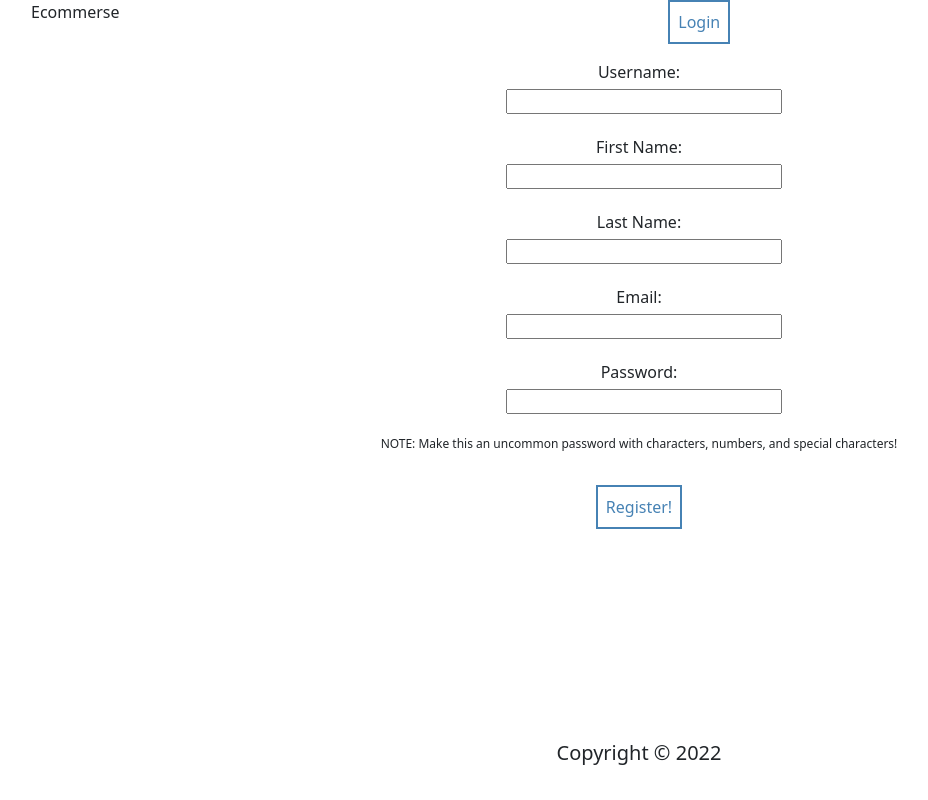
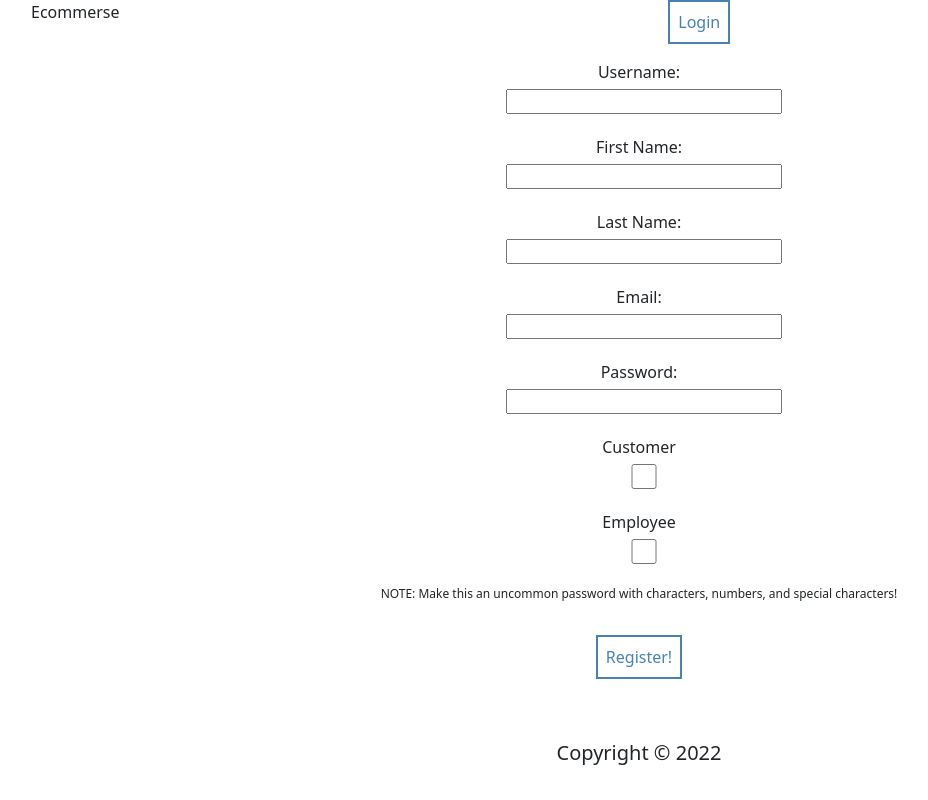
Before and after one commit to michael-prye/Ecommerce-website, a React (Create React App) app in the folder frontend/: page /register in a window 1280 px wide. Shown: the whole page, without its empty margins (1-929 px from the left). Built offline with nearby package versions, Linux system fonts and the light colour scheme.

Commit message:
Added conditional rendering if user has no address

```diff
--- a/frontend/src/components/ProfileAddresses/ProfileAddresses.jsx
+++ b/frontend/src/components/ProfileAddresses/ProfileAddresses.jsx
@@ -5,7 +5,8 @@ import useAuth from "../../hooks/useAuth";
 const ProfileAddresses = () => {
 
     const [user, token] = useAuth();
-    const [addresses, setAddresses] =useState(null)
+    const [addresses, setAddresses] =useState([])
+    const [createAddressModal, setCreateAddressModal] =useState(false)
 
 
     async function getAddress(){
@@ -24,11 +25,25 @@ const ProfileAddresses = () => {
 
     return (
         <div>
-            <div className="addresses">
-                {addresses.map((address)=>(
-                    <h1>{address.street}</h1>
+            <button onClick={()=>setCreateAddressModal(true)}>Add Address</button>
+            {addresses.length ? (
+                <div>
+                    {addresses.map((address)=>(
+                <div className="account-card">
+                    <p>{address.street}</p>
+                    <p>{address.city}, {address.state} {address.zip_code}</p>
+                    <button>edit</button>
+                    <button>delete</button>
+                </div>
                 ))}
-            </div>
+                    </div>
+                ) :(
+                    <h1>
+                        NO ADDRESS
+                    </h1>
+                )}
+
+
 
         </div>
      );
--- a/frontend/src/pages/RegisterPage/RegisterPage.js
+++ b/frontend/src/pages/RegisterPage/RegisterPage.js
@@ -1,6 +1,8 @@
 import React, { useContext } from "react";
 import AuthContext from "../../context/AuthContext";
 import useCustomForm from "../../hooks/useCustomForm";
+import { useState } from "react";
+
 
 const RegisterPage = () => {
   const { registerUser } = useContext(AuthContext);
@@ -10,11 +12,14 @@ const RegisterPage = () => {
     password: "",
     firstName: "",
     lastName: "",
+    is_employee: false
   };
   const [formData, handleInputChange, handleSubmit] = useCustomForm(
     defaultValues,
     registerUser
   );
+
+
 
   return (
     <div className="container">
@@ -64,6 +69,18 @@ const RegisterPage = () => {
             onChange={handleInputChange}
           />
         </label>
+        <label>
+          Customer
+          <input type='checkbox'>
+
+          </input>
+        </label>
+        <label>
+          Employee
+          <input type='checkbox'>
+
+          </input>
+        </label>
         <p style={{ fontSize: "12px" }}>
           NOTE: Make this an uncommon password with characters, numbers, and
           special characters!
```
